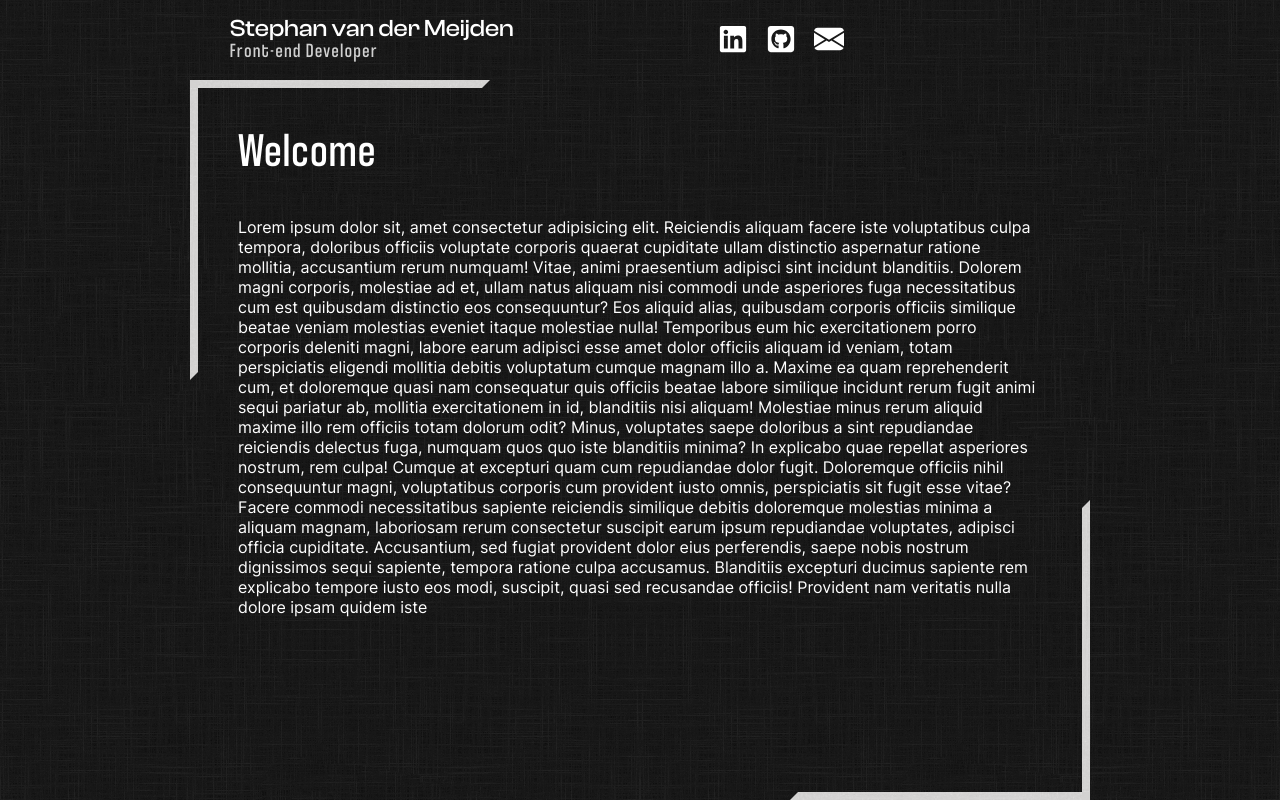
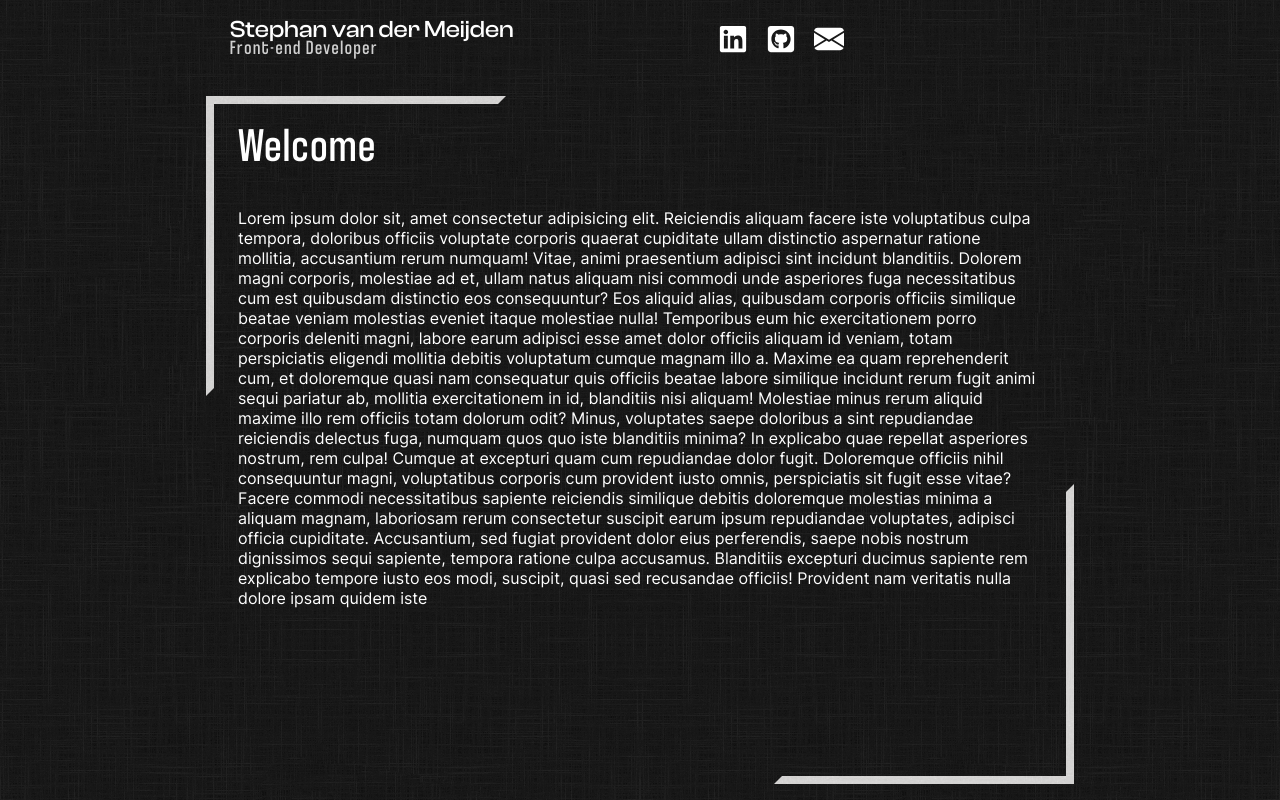
Before and after one commit to aevitas1/portfolio_v2, a React (Vite) app: page / in a window 1280 px wide. Built offline with nearby package versions, Linux system fonts and the light colour scheme.

Commit message:
Fixed borders & line height of typography

```diff
--- a/src/components/content/contentblock/contentblock.module.scss
+++ b/src/components/content/contentblock/contentblock.module.scss
@@ -34,8 +34,8 @@
     @media screen and (max-width: 768px) {
       height: auto;
       min-height: calc(var(--vh) - var.$defaultHeight);
-      padding: calc(var.$defaultPadding / 2)
-        calc(calc(var.$defaultPadding / 2) + var.$borderWidth);
+      // padding: calc(var.$defaultPadding / 2)
+      //   calc(calc(var.$defaultPadding / 2) + var.$borderWidth);
       .content_inner {
         height: auto;
         min-height: calc(var(--vh) - calc(var.$defaultHeight + 10rem));
@@ -66,24 +66,24 @@
     &::before {
       border-top: var.$borderWidth solid transparent;
       border-left: var.$borderWidth solid transparent;
+      left: 1rem;
+      top: 1rem;
+      clip-path: polygon(0 0, 0% 100%, 100% 0);
       @media screen and (max-width: 400px) {
         border-top: calc(var.$borderWidth * 0.75) solid transparent;
         border-left: calc(var.$borderWidth * 0.75) solid transparent;
       }
-      left: 0;
-      top: 0;
-      clip-path: polygon(0 0, 0% 100%, 100% 0);
     }
     &::after {
       border-bottom: var.$borderWidth solid transparent;
       border-right: var.$borderWidth solid transparent;
+      bottom: 1rem;
+      right: 1rem;
+      clip-path: polygon(100% 100%, 0% 100%, 100% 0);
       @media screen and (max-width: 400px) {
         border-bottom: calc(var.$borderWidth * 0.75) solid transparent;
         border-right: calc(var.$borderWidth * 0.75) solid transparent;
       }
-      bottom: 0;
-      right: 0;
-      clip-path: polygon(100% 100%, 0% 100%, 100% 0);
     }
   }
 }
--- a/src/components/content/navblock/navblock.module.scss
+++ b/src/components/content/navblock/navblock.module.scss
@@ -22,15 +22,15 @@
     &::before {
       border-top: var.$borderWidth solid transparent;
       border-left: var.$borderWidth solid transparent;
-      left: 0;
-      top: 0;
+      left: 1rem;
+      top: 1rem;
       clip-path: polygon(0 0, 0% 100%, 100% 0);
     }
     &::after {
       border-bottom: var.$borderWidth solid transparent;
       border-right: var.$borderWidth solid transparent;
-      bottom: 0;
-      right: 0;
+      bottom: 1rem;
+      right: 1rem;
       clip-path: polygon(100% 100%, 0% 100%, 100% 0);
     }
     @media screen and (max-width: 1280px) {
--- a/src/styles/globals.scss
+++ b/src/styles/globals.scss
@@ -26,25 +26,32 @@ h6 {
 }
 h1 {
   font-size: 3rem;
+  line-height: 3rem;
   @media screen and (max-width: 768px) {
     font-size: 1.5rem;
+    line-height: 1.5rem;
   }
 }
 h2 {
   font-size: 2rem;
+  line-height: 2rem;
   @media screen and (max-width: 768px) {
     font-size: 1.25rem;
+    line-height: 1.25rem;
   }
 }
 h3 {
   font-size: 1.5rem;
+  line-height: 1.5rem;
 }
 h4 {
   font-size: 1.25rem;
+  line-height: 1.25rem;
 }
 h5,
 h6 {
   font-size: 1rem;
+  line-height: 1rem;
 }
 
 @media screen and (max-width: 768px) {
@@ -53,6 +60,7 @@ h6 {
   h5,
   h6 {
     font-size: 1rem;
+    line-height: 1rem;
   }
 }
 
```
